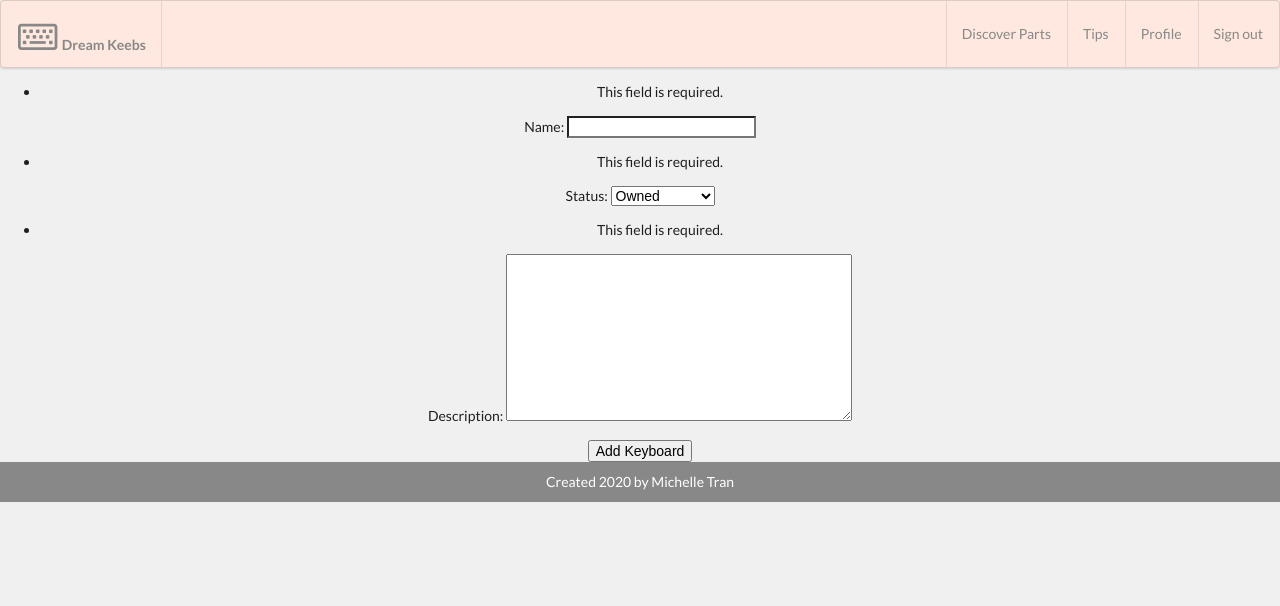
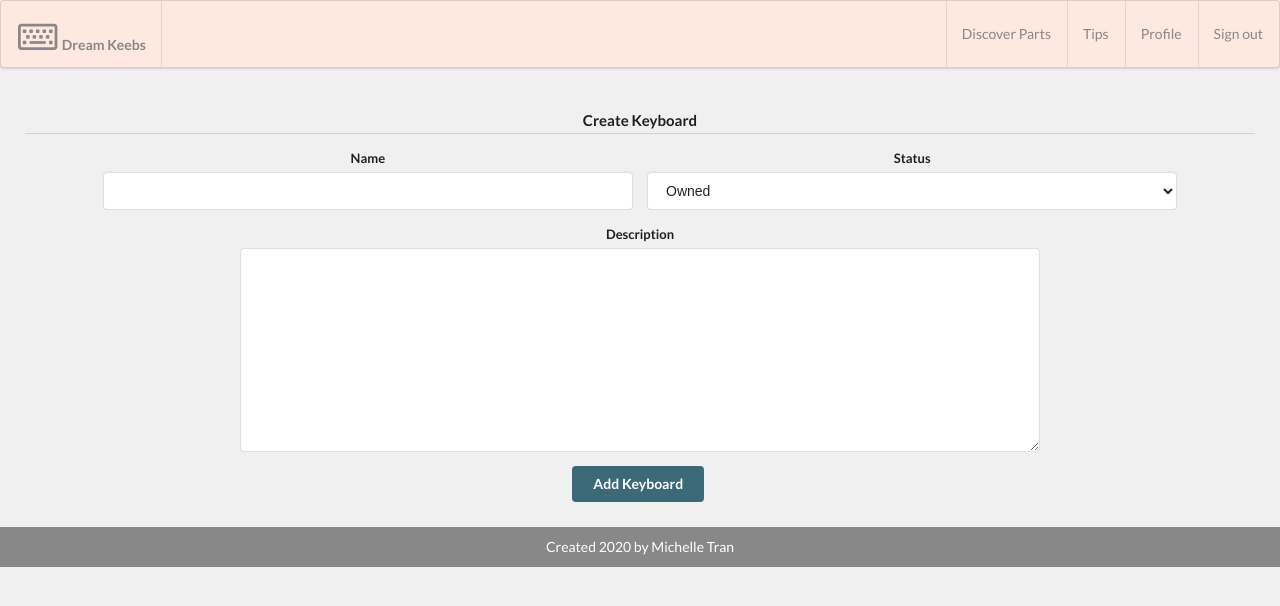
Before and after one commit to meeshers/cute_keebs, a Django app: page /create-keyboard in a window 1280 px wide. Shown: the top 606 px of the page. Run offline with Django 3.2, Linux system fonts and the light colour scheme; the visitor is signed in with stand-in values (Sample User, id 1); some libraries are stand-ins or nearby versions.

Commit message:
more styling

```diff
--- a/main_app/static/css/home.css
+++ b/main_app/static/css/home.css
@@ -1,6 +1,10 @@
 body {
   background-color: #F0F0F0;
   text-align: center;
+}
+
+.ui.menu {
+  margin: 0;
 }
 
 .home {
@@ -35,12 +39,13 @@
   color: #888888;
 }
 
-footer {
+.footer {
   background-color: #888888;
   color: white;
   text-align: center;
   position: relative;
   padding: 10px;
+  bottom: 0;
 }
 
 hr {
@@ -114,3 +119,25 @@
   padding: 10px;
   margin: 10px;
 }
+
+.ui.form {
+  padding: 10px;
+  margin: 15px;
+}
+
+.fields {
+  justify-content: center;
+}
+
+.ui.form textarea {
+  width: 800px;
+}
+
+.ui.header:first-child  {
+  padding-top: 20px;
+}
+
+.discover {
+  display: flex;
+  flex-wrap: wrap;
+}
--- a/main_app/templates/base.html
+++ b/main_app/templates/base.html
@@ -105,9 +105,11 @@
 
   {% endblock%}
 
-  <footer>
-    Created 2020 by Michelle Tran
-  </footer>
+  <div class="footer">
+    <footer>
+      Created 2020 by Michelle Tran
+    </footer>
+  </div>
 
   <!-- scripts -->
   <script src="https://code.jquery.com/jquery-3.5.1.min.js"
--- a/main_app/templates/keyboard/create.html
+++ b/main_app/templates/keyboard/create.html
@@ -5,10 +5,33 @@
 {% endblock %}
 
 {% block content %}
-<form action="{% url 'profile' %}" method="POST">
-  {% csrf_token %}
-  {{ keyboard_form.as_p }}
-  <input type="submit" value="Add Keyboard">
-  <input type="hidden" name="next" value={{next}}>
-</form>
+<div>
+  <form class="ui form" action="{% url 'profile' %}" method="POST">
+    <h4 class="ui dividing header">
+      Create Keyboard
+    </h4>
+    {% csrf_token %}
+
+    <div class="fields">
+      <div class="seven wide field">
+        <label for="name">Name</label>
+        {{keyboard_form.name}}
+      </div>
+      <div class="seven wide field">
+        <label for="status">Status</label>
+        {{keyboard_form.status}}
+      </div>
+    </div>
+
+    <div class="fields">
+      <div class="field">
+        <label for="description">Description</label>
+        {{keyboard_form.description}}
+      </div>
+    </div>
+
+    <input class="ui teal button" type="submit" value="Add Keyboard">
+    <input type="hidden" name="next" value={{next}}>
+  </form>
+</div>
 {% endblock %}
```
Also changed, not shown: main_app/templates/discover.html (+77 -46 lines), main_app/templates/keyboard/edit.html (+48 -6 lines), main_app/templates/keyboard/show.html (+6 -1 lines), main_app/templates/profile.html (+5 -4 lines).
